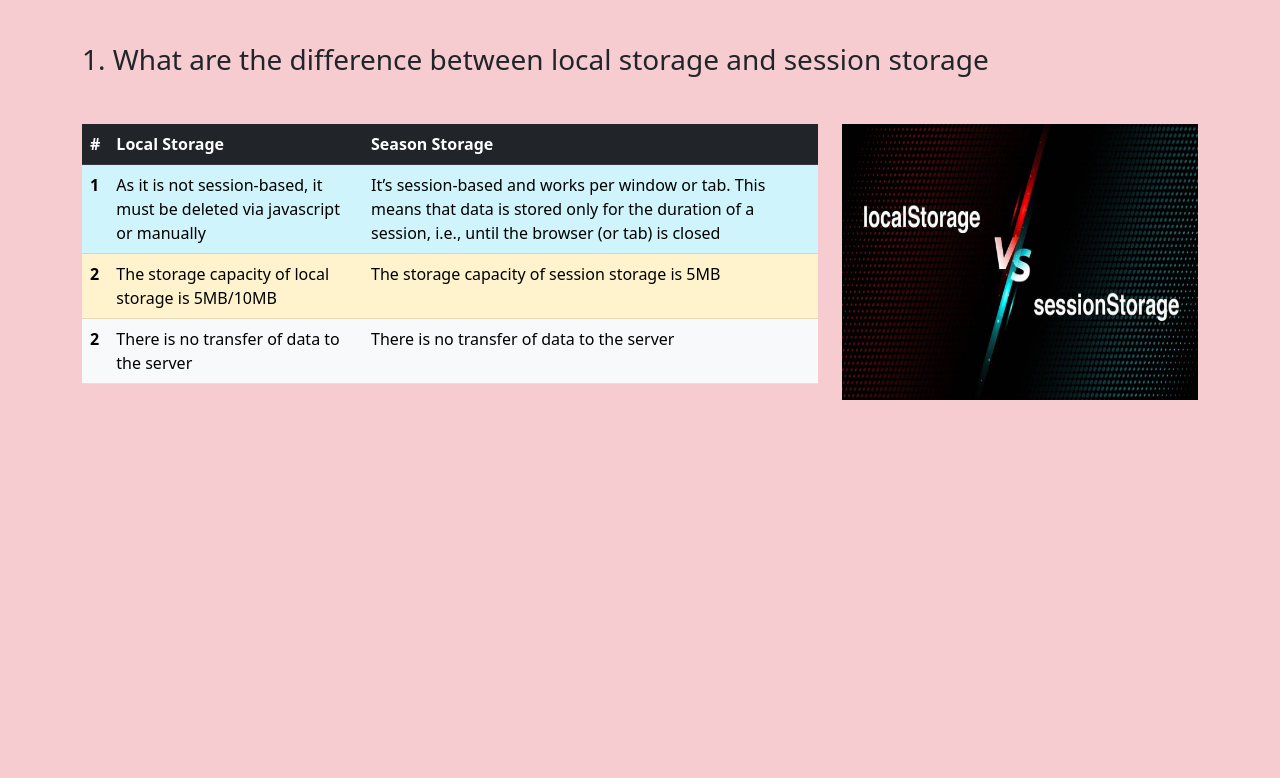
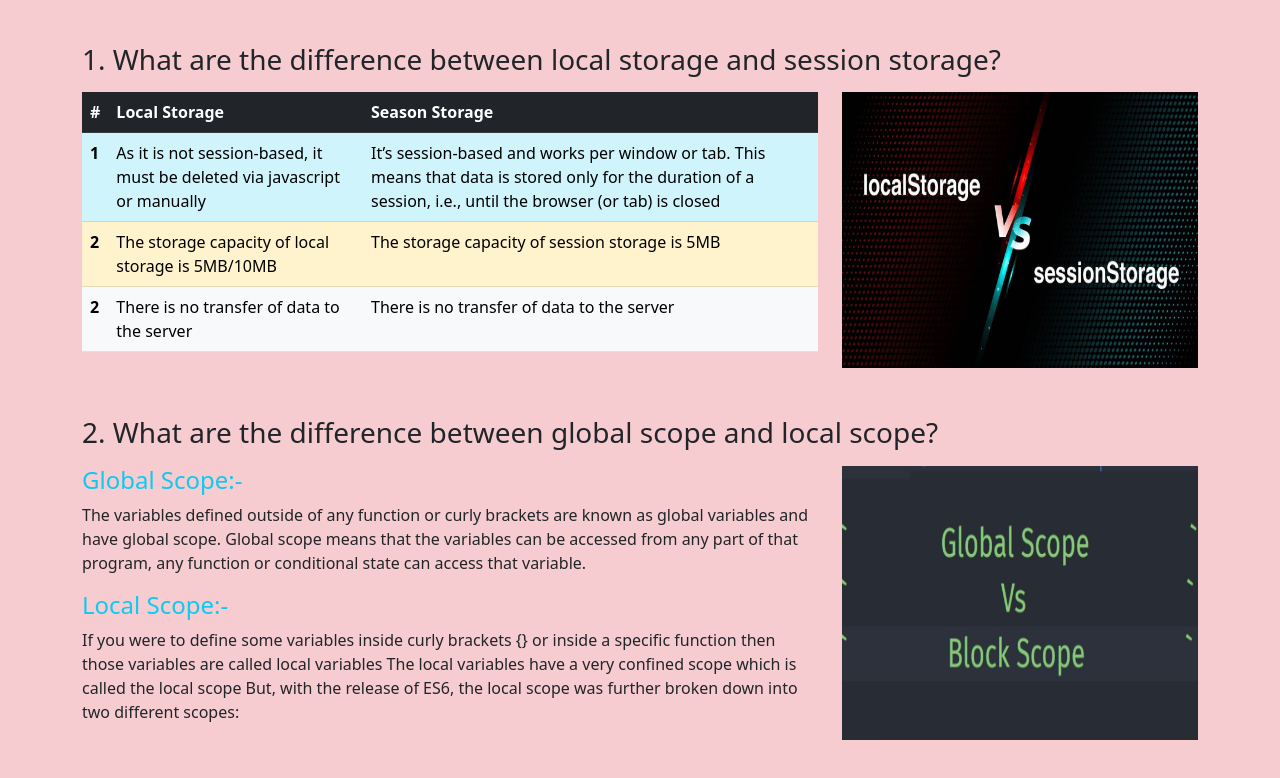
Before and after one commit to S-M-ZUBAYER/Speed-Typer-, a plain HTML site: page blog.html in a window 1280 px wide. Shown: the part 138-916 px from the top of the page. Before the commit the page ends 800 px from the top, so only its background shows below. Drawn offline with nearby package versions, Linux system fonts and the light colour scheme.

Commit message:
add global vs local scope blog

```diff
--- a/blog.html
+++ b/blog.html
@@ -14,9 +14,9 @@
         <h4 class="text-danger">Recent Post</h4>
         <h1 class="text-info">Advance JavaScript Blog</h1>
     </section>
-    <section class="container">
-        <h3>1. What are the difference between local storage and session storage</h3>
-        <div class="row mt-5">
+    <section class="container mb-5">
+        <h3>1. What are the difference between local storage and session storage?</h3>
+        <div class="row mt-3">
             <div class="col-sm-12 col-lg-8 ">
                 <table class="table">
                     <thead>
@@ -52,6 +52,30 @@
         </div>
 
     </section>
+    <section class="container my-5">
+        <h3>2. What are the difference between global scope and local scope?</h3>
+        <div class="row mt-3">
+            <div class="col-sm-12 col-lg-8 ">
+                <h4 class="text-info">Global Scope:-</h4>
+                <p>
+                    The variables defined outside of any function or curly brackets are known as global variables and
+                    have global scope. Global scope means that the variables can be accessed from any part of that
+                    program, any function or conditional state can access that variable.
+                </p>
+                <h4 class="text-info">Local Scope:-</h4>
+                <p>
+                    If you were to define some variables inside curly brackets {} or inside a specific function then
+                    those variables are called local variables The local variables have a very confined scope which is
+                    called the local scope But, with the release of ES6, the local scope was further broken down into
+                    two different scopes:
+                </p>
+            </div>
+            <div class="col-4 lg-col-12">
+                <img src="./blog-image/scope.jpg" class="h-100 w-100 mx-auto" alt="">
+            </div>
+        </div>
+
+    </section>
 
     <script src="https://cdn.jsdelivr.net/npm/bootstrap@5.2.1/dist/js/bootstrap.bundle.min.js"
         integrity="sha384-u1OknCvxWvY5kfmNBILK2hRnQC3Pr17a+RTT6rIHI7NnikvbZlHgTPOOmMi466C8"
--- a/script.js
+++ b/script.js
@@ -67,7 +67,7 @@ const gameOver = () => {
   // the current time is the finish time
   // so total time taken is current time - start time
   const finishTime = new Date().getTime();
-  const timeTaken = (finishTime - startTime) / 1000;
+  const timeTaken = parseInt((finishTime - startTime) / 1000);
 
   // show result modal
   resultModal.innerHTML = "";
@@ -80,12 +80,12 @@ const gameOver = () => {
   // show result
   resultModal.innerHTML += `
     <h1>Finished!</h1>
-    <p>You took: <span class="bold">${timeTaken.toFixed(0)}</span> seconds</p>
+    <p>You took: <span class="bold">${timeTaken}</span> seconds</p>
     <p>You made <span class="bold red">${errorCount}</span> mistakes</p>
     <button onclick="closeModal()">Close</button>
   `;
 
-  addHistory(questionText, timeTaken.toFixed(0), errorCount);
+  addHistory(questionText, timeTaken, errorCount);
 
   // restart everything
   startTime = null;
```
